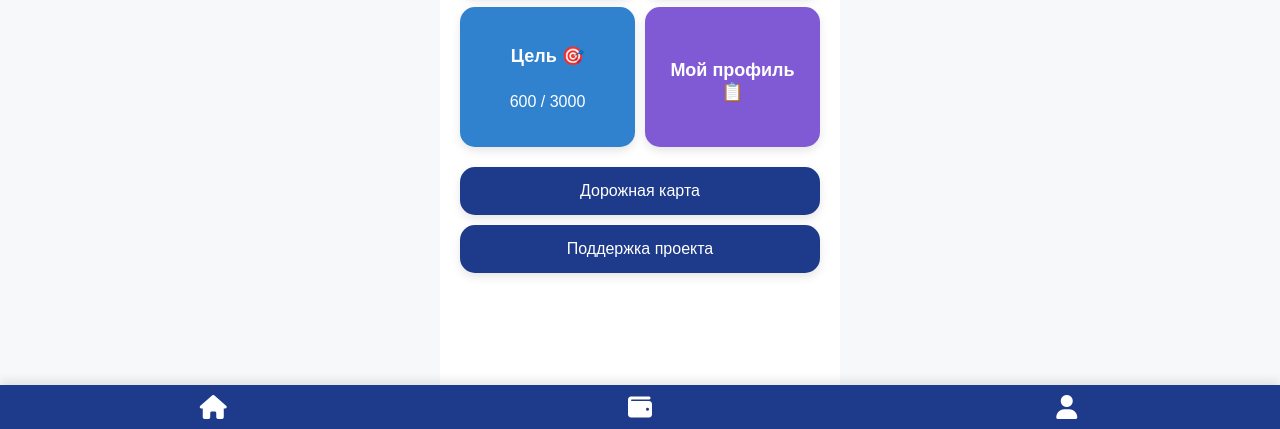
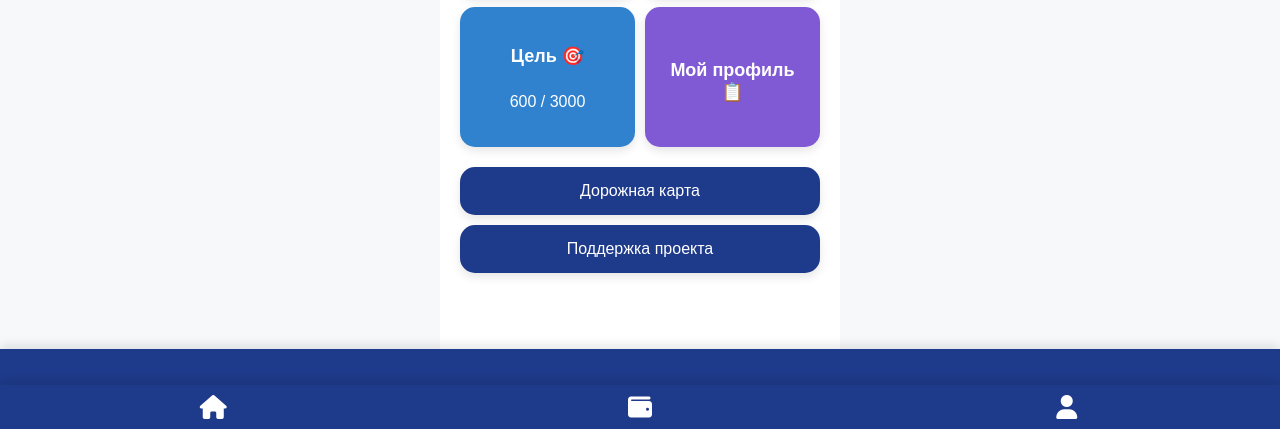
Before and after one commit to FunChanDEV/CKPcoinWeb3, a plain HTML site: page src/main.html in a window 1280 px wide. Shown: the part 371-800 px from the top of the page. Drawn offline with Linux system fonts and the light colour scheme.

Commit message:
push last mb

```diff
--- a/src/css/styles.css
+++ b/src/css/styles.css
@@ -318,7 +318,35 @@ footer {
     box-shadow: 0 -4px 10px rgba(0, 0, 0, 0.1);
 }
 
-.bottom-button{
+body {
+    margin: 0;
+    font-family: Arial, sans-serif;
+    background-color: #f7f8fa;
+    color: #333;
+}
 
-    margin-bottom: 50px;
+.container {
+    width: 100%;
+    max-width: 400px;
+    padding: 20px;
+    box-sizing: border-box;
+    position: relative;
+    background-color: white;
+    overflow: auto;
+    min-height: calc(100vh - 60px); /* Высота учитывает футер */
 }
+
+main {
+    margin-bottom: 60px; /* Отступ для футера */
+}
+
+footer {
+    position: fixed;
+    bottom: 0;
+    left: 0;
+    width: 100%;
+    height: 60px; /* Высота футера */
+    background-color: #1e3a8a;
+    padding: 10px 0;
+    box-shadow: 0 -4px 10px rgba(0, 0, 0, 0.1);
+}
```
